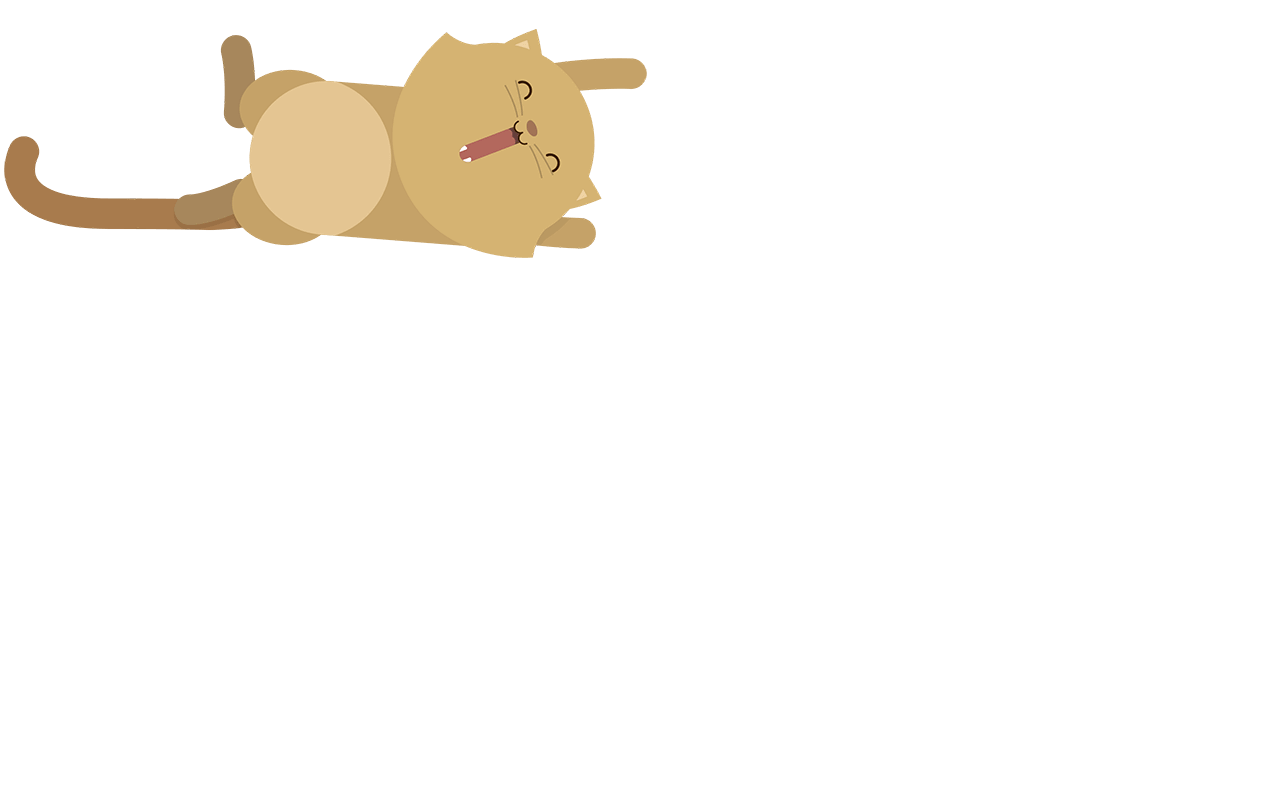
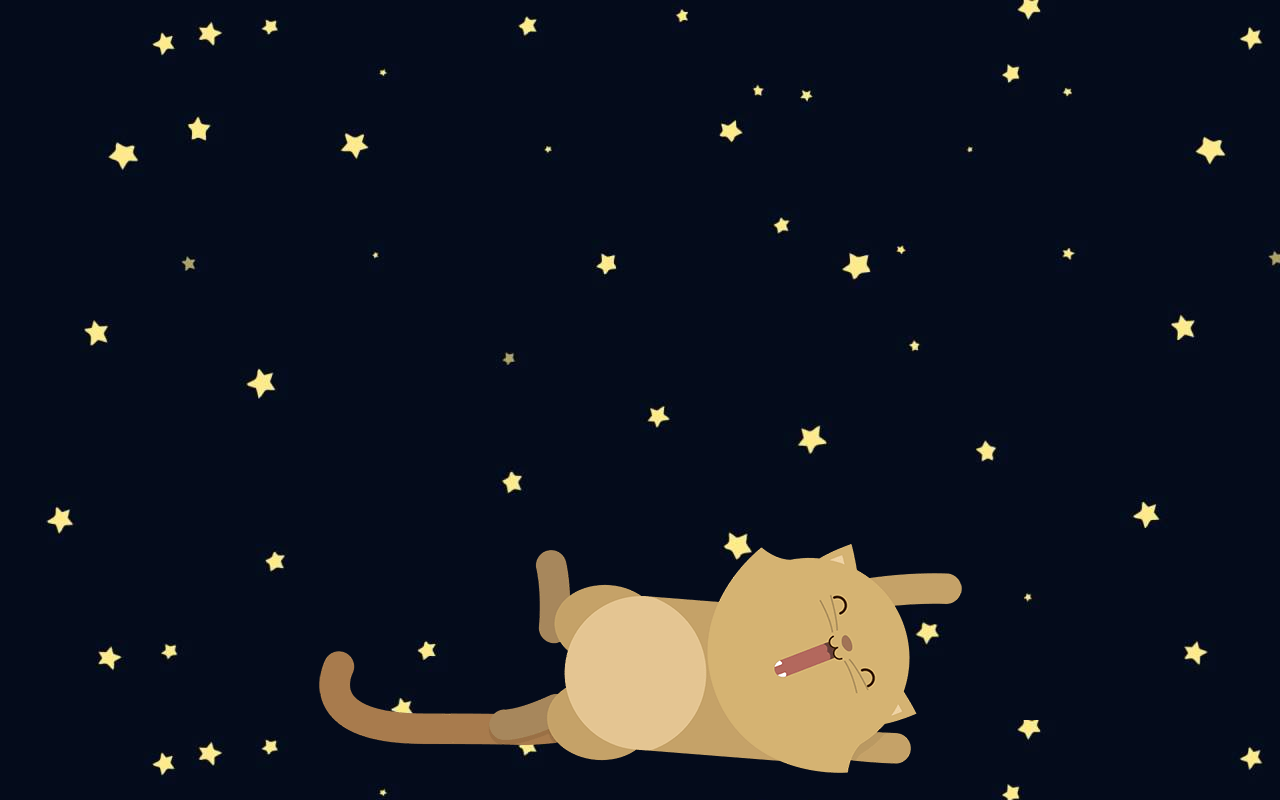
Before and after one commit to Esosdiaz/kitten-laboratoria, a plain HTML site: page index.html in a window 1280 px wide. Drawn offline with Linux system fonts and the light colour scheme; files that its build step writes are made by us from their sources.

Commit message:
ejercicio terminado

```diff
--- a/assets/css/main.css
+++ b/assets/css/main.css
@@ -0,0 +1,35 @@
+.gatito-flex{ /*Establece la imagen de fondo inicial*/
+	background-image: url("../images/dawn.png");
+	height: 100vh; /*le da altura al div que tiene al gatito*/
+}
+img{ /*establece los parámetros básicos de las imagenes*/
+	display: block;
+	margin: 0 auto;
+}
+.gatito-flex{/*da los parámetros flex al contenedor*/
+	display: flex; /*los transforma en un contenedor flex*/
+	justify-content: center; /*alinea los elementos de forma centrada*/
+}
+.gatito{
+	align-self: flex-end;/*manda la foto al final, y centrada por el justify-content*/
+}
+
+/*media queries*/
+@media (min-width: 750px){/*primer caso*/
+	/*[class*="col-"]{ va a modificar todas las clases con ese nombre*/
+		/*width: 100%; mantiene la imagen responsiva
+	}*/
+	.gatito-flex{
+		width: 100%;
+		background-image: url("../images/maxresdefault.jpg")/*cambiará la imagen de fondo*/
+	}
+}
+@media (min-width: 450px) and (max-width: 749px){/*segundo caso, establece dos medidas, para dar un rango*/
+	/*[class*="col-"]{/*va a modificar todas las clases con ese nombre*/
+		/*width: 100%; mantiene la imagen responsiva
+	}*/
+	.gatito-flex{
+		height: 100vh;
+		background-image: url("../images/landscape.jpg"); /*cambia la imagen de fondo*/
+	}
+}
--- a/index.html
+++ b/index.html
@@ -3,16 +3,16 @@
 <head>
 	<meta charset="UTF-8">
 	<title>Kitten-Laboratoria</title>
-	<link rel="stylesheet" type="text/css" href="asset/css/grilla.css">
-	<link rel="stylesheet" type="text/css" href="asset/css/main.css">
+	<link rel="stylesheet" type="text/css" href="assets/css/grilla.css">
+	<link rel="stylesheet" type="text/css" href="assets/css/main.css">
 	<title></title>
 </head>
 <body>
-	<div class="container-gatito"><!--div que envuelve las fotos completas-->
-		<picture> <!-- no sé porque esto se hace así-->
-			<source media="(min-width: 650px)"
+	<div class="gatito-flex"><!--div que envuelve las fotos completas, para dar los parámetros flex-->
+		<picture class="gatito"> <!-- estas líneas cambian la imagen del gatito. El min-width establecido es lo que hace cada opción-->
+			<source media="(min-width: 750px)"
 			srcset="assets/images/kitten-large.png">
-			<source media="(min-width: 465px)"
+			<source media="(min-width: 450px)"
 			srcset="assets/images/kitten-medium.png">
 			<img src="assets/images/kitten-small.png">
 		</picture>
```
